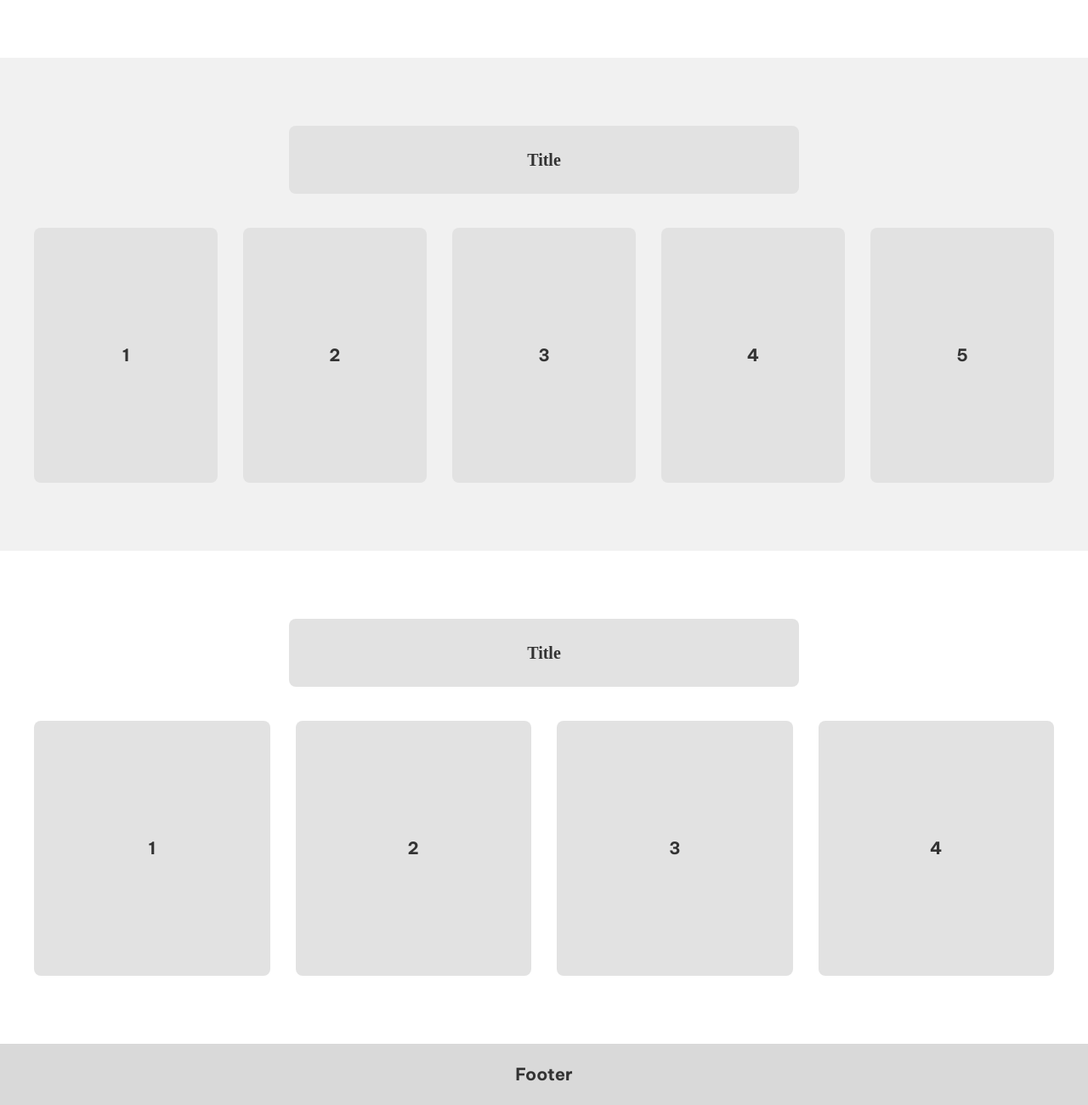
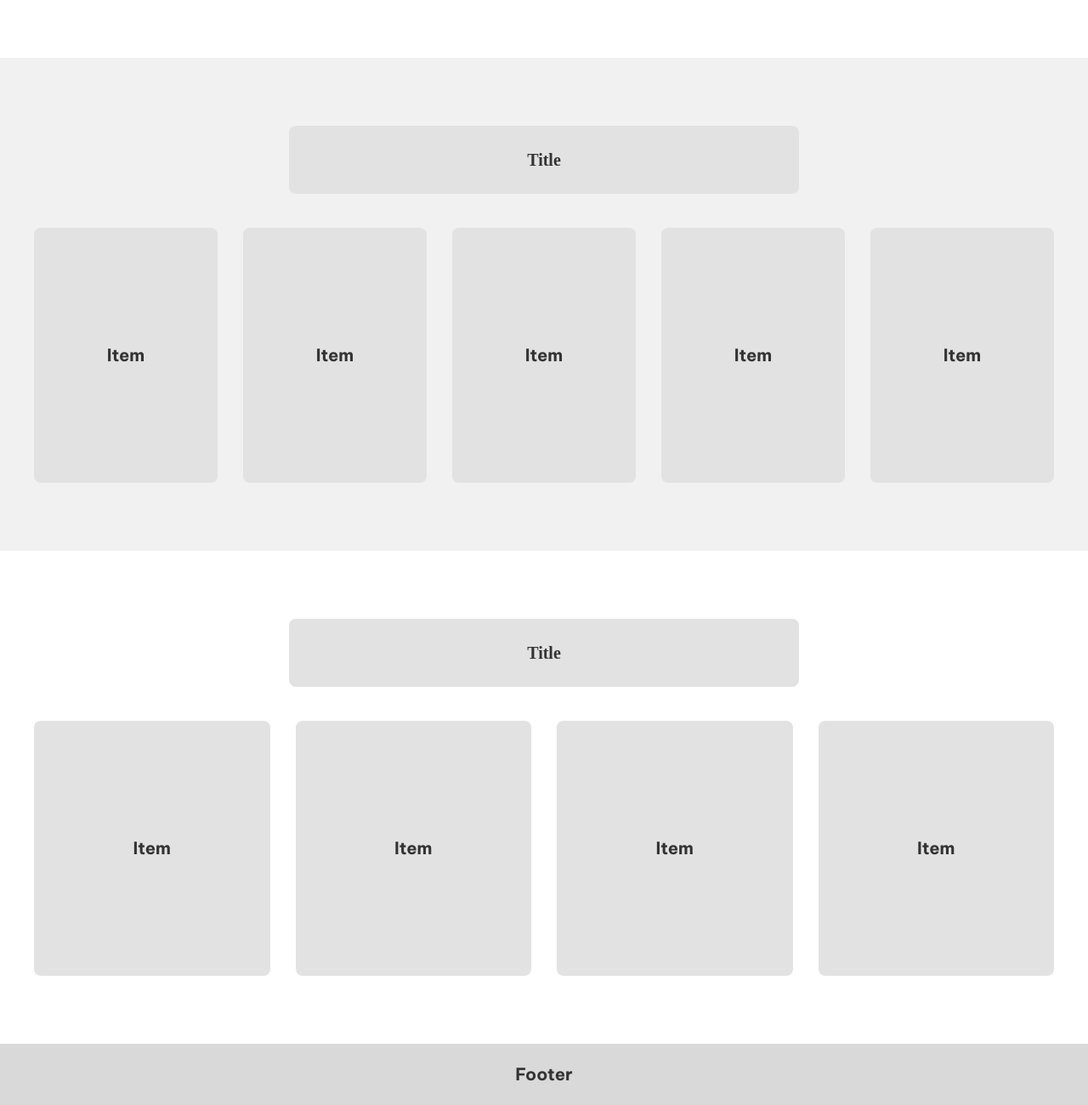
Before and after one commit to Memory-Container/Night-s-Get-A-Companion, a plain HTML site: page index.html in a window 1280 px wide. Shown: the part 1892-3192 px from the top of the page at 85% size. Drawn offline with Linux system fonts and the light colour scheme.

Commit message:
Change Placeholder (1,2,3,4,5,6) to Item

```diff
--- a/index.html
+++ b/index.html
@@ -39,14 +39,14 @@
         </div>
         <br>
         <div class="content" style="margin-bottom: 30px;">
-            <div class="button item-big round">1</div>
-            <div class="button item-big round">2</div>
-            <div class="button item-big round">3</div>
+            <div class="button item-big round">Item</div>
+            <div class="button item-big round">Item</div>
+            <div class="button item-big round">Item</div>
         </div>
         <div class="content">
-            <div class="button item-big round">4</div>
-            <div class="button item-big round">5</div>
-            <div class="button item-big round">6</div>
+            <div class="button item-big round">Item</div>
+            <div class="button item-big round">Item</div>
+            <div class="button item-big round">Item</div>
         </div>
     </div>
     <div class="container light-dark">
@@ -54,11 +54,11 @@
             Title
         </div>
         <div class="content">
-            <div class="item-thin round button">1</div>
-            <div class="item-thin round button">2</div>
-            <div class="item-thin round button">3</div>
-            <div class="item-thin round button">4</div>
-            <div class="item-thin round button">5</div>
+            <div class="item-thin round button">Item</div>
+            <div class="item-thin round button">Item</div>
+            <div class="item-thin round button">Item</div>
+            <div class="item-thin round button">Item</div>
+            <div class="item-thin round button">Item</div>
         </div>
     </div>
     <div class="container">
@@ -66,10 +66,10 @@
             Title
         </div>
         <div class="content">
-            <div class="item-normal round button">1</div>
-            <div class="item-normal round button">2</div>
-            <div class="item-normal round button">3</div>
-            <div class="item-normal round button">4</div>
+            <div class="item-normal round button">Item</div>
+            <div class="item-normal round button">Item</div>
+            <div class="item-normal round button">Item</div>
+            <div class="item-normal round button">Item</div>
         </div>
     </div>
     <div class="footer" style="height: 72px;">
```
